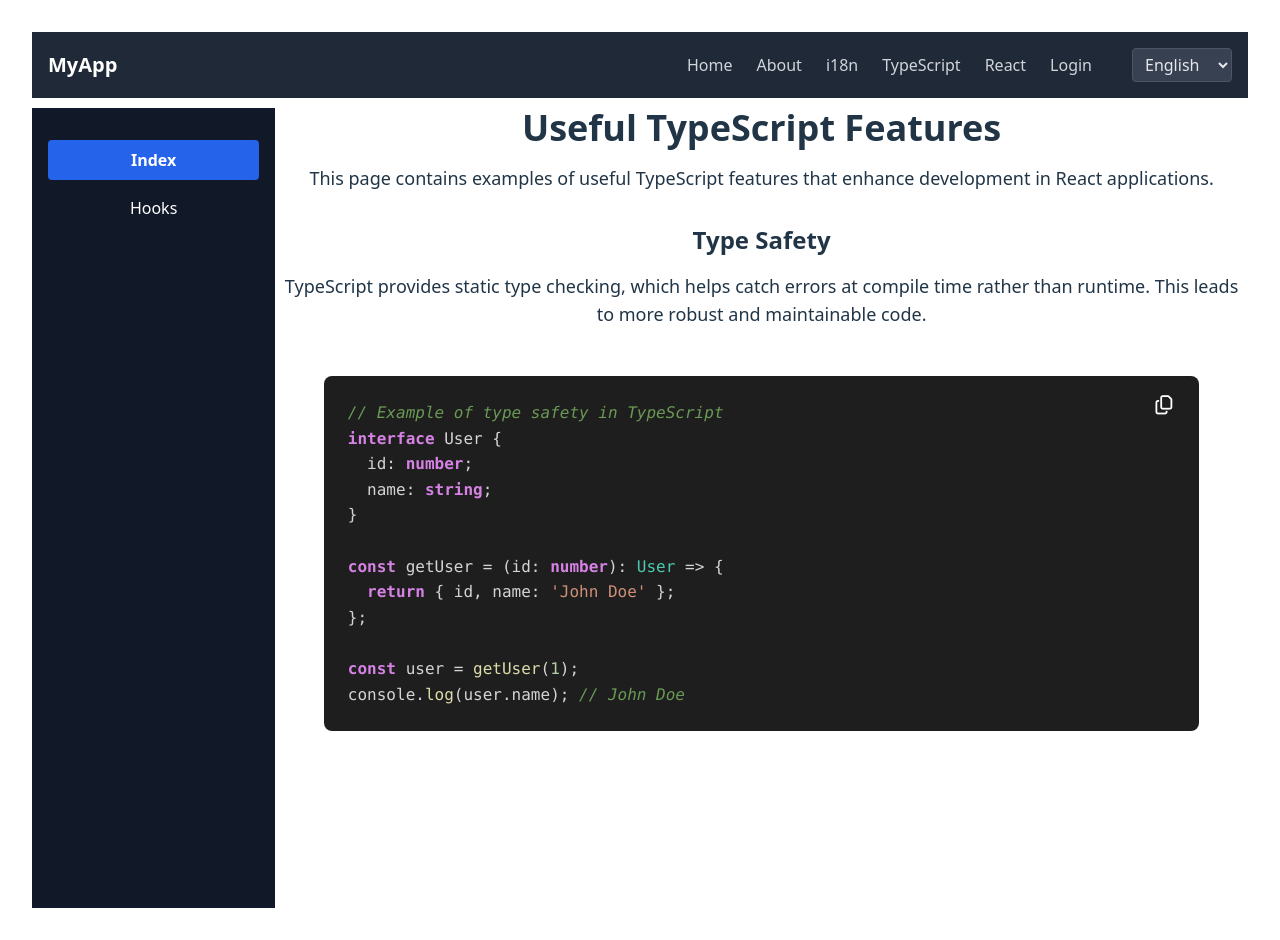
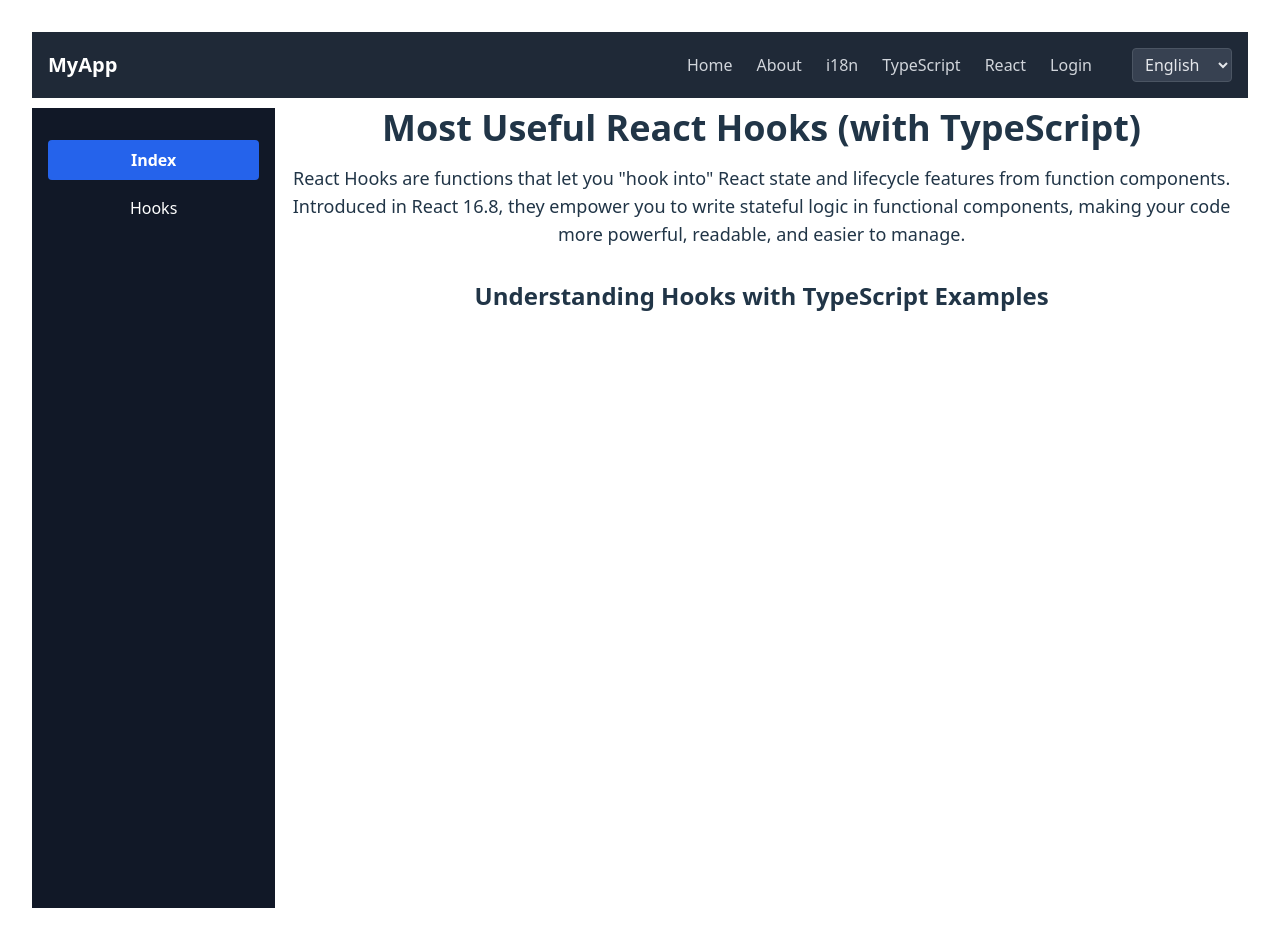
Before and after one commit to dimitri-edel/react-typescript-practice, a React (Vite) app: page /react-page in a window 1280 px wide. Built offline with nearby package versions, Linux system fonts and the light colour scheme.

Commit message:
Extend getTranslation() function in /src/i18n/i18n.ts to support translations for react

```diff
--- a/src/features/react/pages/index.tsx
+++ b/src/features/react/pages/index.tsx
@@ -5,19 +5,18 @@ import {TypeScriptPanel} from '../../../components/TSPanel/TypeScriptPanel';
 
 export function Index() {
     const { locale } = useLocale();
-    const title = getTranslation('main', 'main_title', locale,  undefined, "typescript");
-    const description = getTranslation('main', 'main_description', locale,  undefined, "typescript");
-    const typesafety_title = getTranslation('main', 'typesafety_title', locale,  undefined, "typescript");
-    const typesafety_description = getTranslation('main', 'typesafety_description', locale,  undefined, "typescript");
+    const title = getTranslation('react_hooks', 'main_title', locale,  undefined, "react");
+    const intro_paragraph = getTranslation('react_hooks', 'intro_paragraph', locale,  undefined, "react");
+    const section_heading_1 = getTranslation('react_hooks', 'section_heading_1', locale,  undefined, "react");
+
 
     return (
         <div className="flex flex-col flex-1 items-center">
             <div className="flex flex-col flex-1 items-center">
                 <h1 className="text-4xl font-bold mb-4">{title}</h1>
-                <p className="text-lg mb-8">{description}</p>
-                <h2 className="text-2xl font-semibold mb-4">{typesafety_title}</h2>
-                <p className="text-lg mb-8">{typesafety_description}</p>
-                <TypeScriptPanel scope="main" id="typesafety_source_code" feature="typescript" />
+                <p className="text-lg mb-8">{intro_paragraph}</p>
+                <h2 className="text-2xl font-semibold mb-4">{section_heading_1}</h2>
+                {/* <TypeScriptPanel scope="main" id="typesafety_source_code" feature="react" />                 */}
             </div>
         </div>
     );
--- a/src/i18n/i18n.ts
+++ b/src/i18n/i18n.ts
@@ -1,5 +1,6 @@
 import defaultTranslations from './translations.json';
 import typescriptTranslations from '../features/typescript/i18n/translations.json';
+import reactTranslations from '../features/react/i18n/translations.json';
 import type { ITranslation } from '../types/i18n';
 /*
     * This function retrieves a translation based on the provided scope, id, and locale.
@@ -22,6 +23,9 @@ export function getTranslation(scope: string, id: string, locale: string, paramL
             case 'typescript':
                 translations = typescriptTranslations;
                 break;
+            case 'react':
+                translations = reactTranslations;
+                break;
             default:
                 translations = defaultTranslations;
                 break;
```
